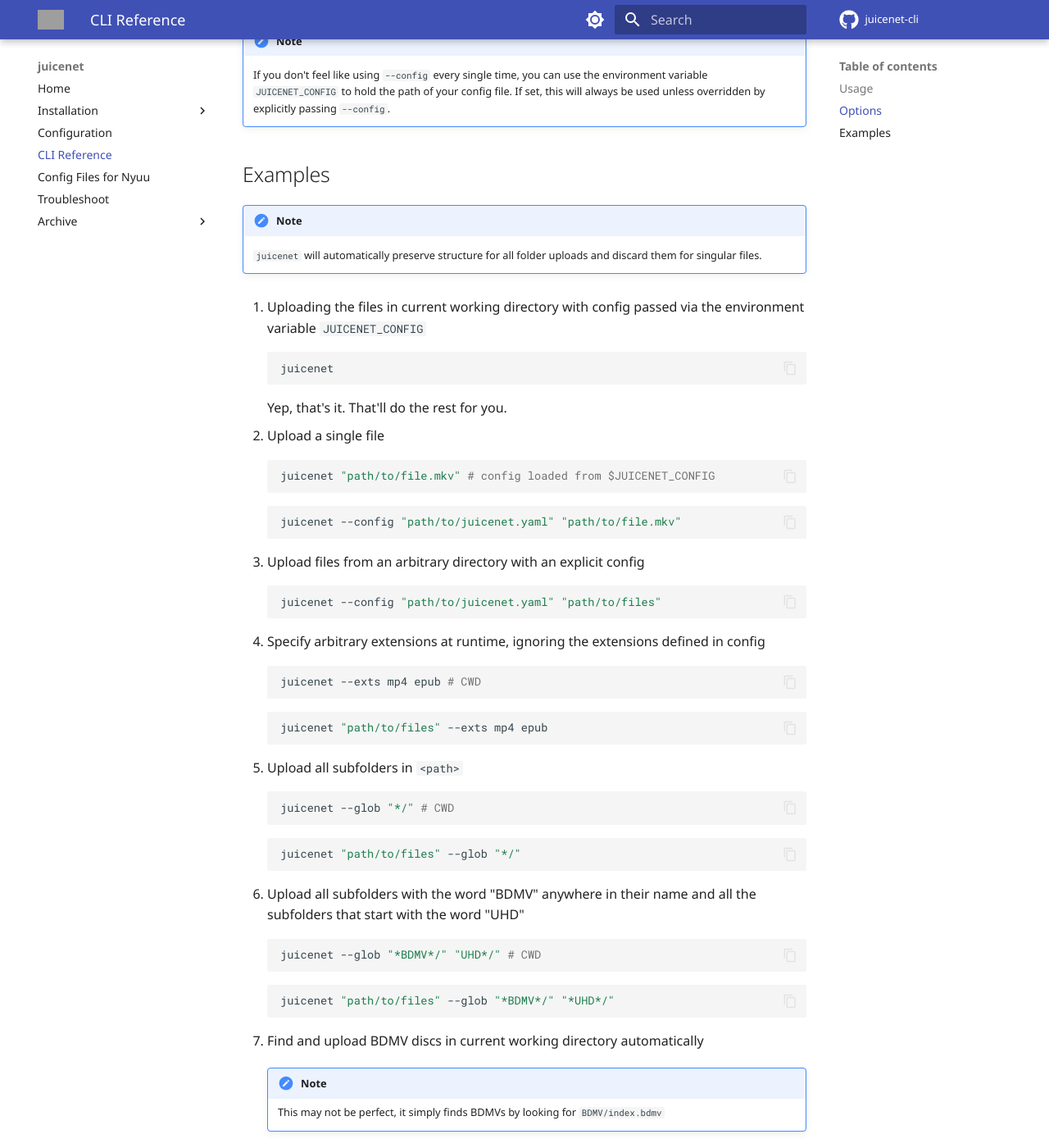
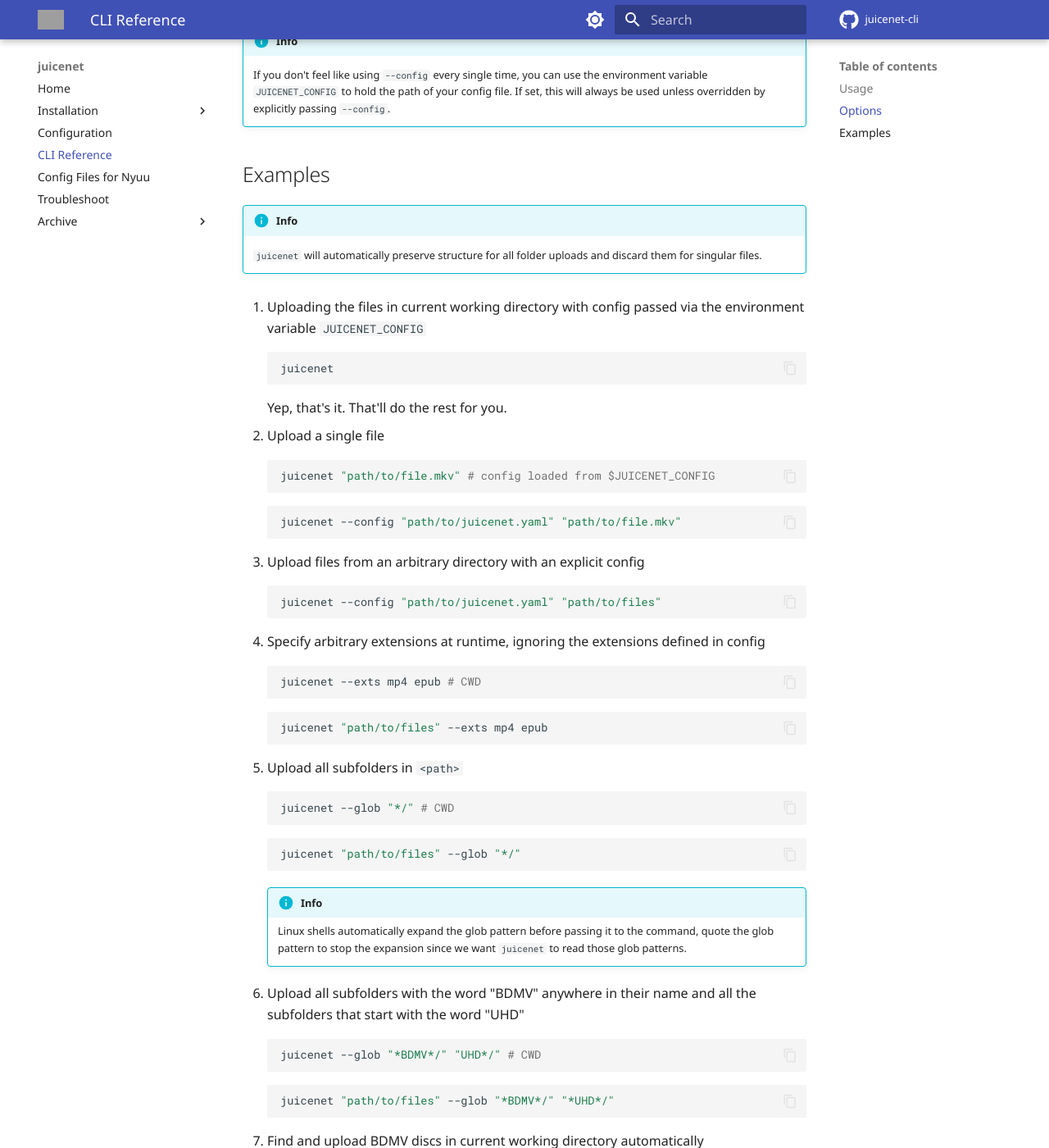
Before and after one commit to Ravencentric/juicenet-cli, an MkDocs documentation site: the page built from docs/cli-reference.md, in a window 1280 px wide and 1400 px high, scrolled down 1417 px. Shown: the whole window at 82% size. Built offline with MkDocs 1.6.1 and Material for MkDocs 9.7.7, drawn with Linux system fonts in a browser that asks for light colours; comment, search, counter and statistics services are not loaded; some of the changed text lies outside the part shown; grey boxes are pictures that could not be loaded.

````diff
--- a/docs/cli-reference.md
+++ b/docs/cli-reference.md
@@ -37,12 +37,12 @@ $ juicenet [OPTIONS] <path> [OPTIONS]
 | `--no-resume`           | ignore resume data                                                                            |
 | `--clear-resume`        | delete resume data                                                                            |
 
-!!! note
+!!! info
     If you don't feel like using `--config` every single time, you can use the environment variable `JUICENET_CONFIG` to hold the path of your config file. If set, this will always be used unless overridden by explicitly passing `--config`.
 
 ## Examples
 
-!!! note
+!!! info
     `juicenet` will automatically preserve structure for all folder uploads and discard them for singular files.
 
 
@@ -89,6 +89,9 @@ $ juicenet [OPTIONS] <path> [OPTIONS]
     juicenet "path/to/files" --glob "*/"
     ```
 
+    !!! info
+        Linux shells automatically expand the glob pattern before passing it to the command, quote the glob pattern to stop the expansion since we want `juicenet` to read those glob patterns.
+
 6. Upload all subfolders with the word "BDMV" anywhere in their name and all the subfolders that start with the word "UHD"
 
     ``` bash
````
Also changed, not shown: other parts of docs/cli-reference.md (+1 -1 lines), docs/installation/docker.md (+7 -0 lines).
